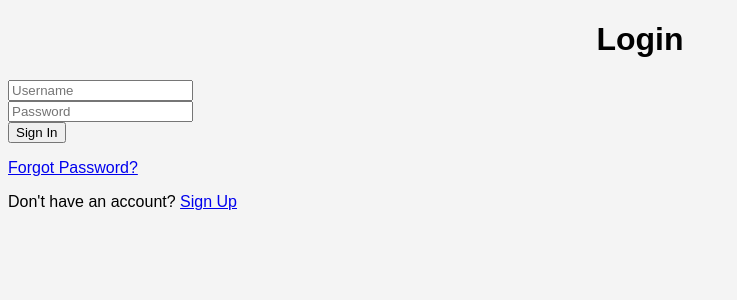
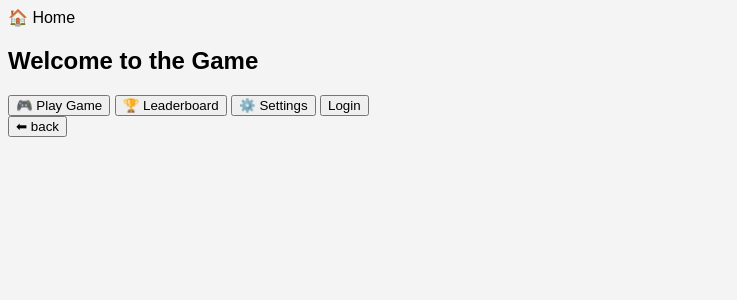
Before and after one commit to CDavis2003/CEN4033MobileSec, a Django app: page / in a window 1280 px wide. Shown: the top 300 px of the page, without its empty margins (0-737 px from the left). Run offline with Django 5.2, Linux system fonts and the light colour scheme.

Commit message:
Home page is accessible with login

```diff
--- a/MobSec/settings.py
+++ b/MobSec/settings.py
@@ -33,6 +33,7 @@ ALLOWED_HOSTS = []
 INSTALLED_APPS = [
     'accounts',
     'backend',
+    'core',
     'game',
     'questions',
     'django.contrib.admin',
--- a/MobSec/urls.py
+++ b/MobSec/urls.py
@@ -16,11 +16,18 @@ Including another URLconf
 """
 from django.contrib import admin
 from django.urls import path, include
-from questions import views
-from accounts import views
+from core.views import *
+from accounts.views import *
+from questions.views import *
 urlpatterns = [
     path('admin/', admin.site.urls),
+    path('', include('core.urls')),
     path('accounts/', include('accounts.urls')),
     path('questions/', include(('questions.urls', 'questions'), namespace='questions')),
-    path('', views.login_page, name='home'),
 ]
+
+
+from django.conf import settings
+from django.conf.urls.static import static
+
+urlpatterns += static(settings.STATIC_URL, document_root=settings.STATIC_ROOT)
--- a/accounts/templates/accounts/login.html
+++ b/accounts/templates/accounts/login.html
@@ -1,20 +1,28 @@
+{% load static %}
 <!DOCTYPE html>
 <html lang="en">
 <head>
   <meta charset="UTF-8">
-  <title>Login | Mobile Security Game</title>
-  <link rel="stylesheet" href="css/style.css">
+  <title>Login | Security Awareness Game</title>
+  <link href="https://fonts.googleapis.com/css2?family=Inter:wght@400;600&display=swap" rel="stylesheet">
+  <link rel="stylesheet" href="{% static 'css/style.css' %}">
 </head>
 <body>
-  <div class="login-container">
-    <h1>Login</h1>
-    <form action="#" method="post">
-      <input type="text" name="username" placeholder="Username" required><br>
-      <input type="password" name="password" placeholder="Password" required><br>
-      <button type="submit">Sign In</button>
-    </form>
-    <p><a href="#">Forgot Password?</a></p>
-    <p>Don't have an account? <a href="{% url 'register-page' %}">Sign Up</a></p>
+<nav>🔐 Login</nav>
+<div class='card login-card'>
+  <h2>Login</h2>
+  <form method="post">
+    {% csrf_token %}
+    <input type="text" name="username" placeholder="Username" required>
+    <input type="password" name="password" placeholder="Password" required>
+    <button type="submit">Sign In</button>
+  </form>
+  <div class="extra-links">
+    <a href="#">Forgot Password?</a>
   </div>
+  <div class="new-user">
+    <a href="{% url 'register-page' %}"><button type="button">➕ New User</button></a>
+  </div>
+</div>
 </body>
 </html>
--- a/accounts/views.py
+++ b/accounts/views.py
@@ -19,14 +19,15 @@ def register_page(request):
 
 def login_page(request):
     if request.method == "POST":
-        form = LoginForm(request.POST)
+        form = LoginForm(request, data=request.POST)
         if form.is_valid():
             username = form.cleaned_data.get('username')
             password = form.cleaned_data.get('password')
             user = authenticate(request, username=username, password=password)
             if user:
+                print("✅ Login successful!")
                 login(request, user)
-                return render(request, 'accounts/success.html', {'user': user})
+                return redirect('home-page')
             else:
                 form.add_error(None, "Invalid credentials")
     else:
--- /dev/null
+++ b/core/templates/core/home.html
@@ -0,0 +1,25 @@
+{% load static %}
+<!DOCTYPE html>
+<html lang="en">
+<head>
+  <meta charset="UTF-8">
+  <title>Home | Security Awareness Game</title>
+  <link href="https://fonts.googleapis.com/css2?family=Inter:wght@400;600&display=swap" rel="stylesheet">
+  <link rel="stylesheet" href="{% static 'css/style.css' %}">
+</head>
+<body>
+<nav>🏠 Home</nav>
+<div class="card">
+  <h2>Welcome to the Game</h2>
+  <div class="options">
+    <a href="play.html"><button>🎮 Play Game</button></a>
+    <a href="leaderboard.html"><button>🏆 Leaderboard</button></a>
+    <a href="settings.html"><button>⚙️ Settings</button></a>
+    <a href="{% url 'login-page' %}"><button> Login</button></a>
+  </div>
+  <div class="back-button">
+    <a href="{% url 'login-page' %}"><button>⬅ back</button></a>
+  </div>
+</div>
+</body>
+</html>
--- /dev/null
+++ b/core/urls.py
@@ -0,0 +1,7 @@
+from django.urls import path
+from . import views
+
+
+urlpatterns = [
+    path('', views.home_page, name='home-page'),
+]
--- a/core/views.py
+++ b/core/views.py
@@ -1,3 +1,6 @@
 from django.shortcuts import render
 
 # Create your views here.
+
+def home_page(request):
+    return render(request, 'core/home.html')
```
Also changed, not shown: accounts/templates/accounts/signup.html (deleted, +0 -10 lines), core/templates/homepage.html (deleted), db.sqlite3.
